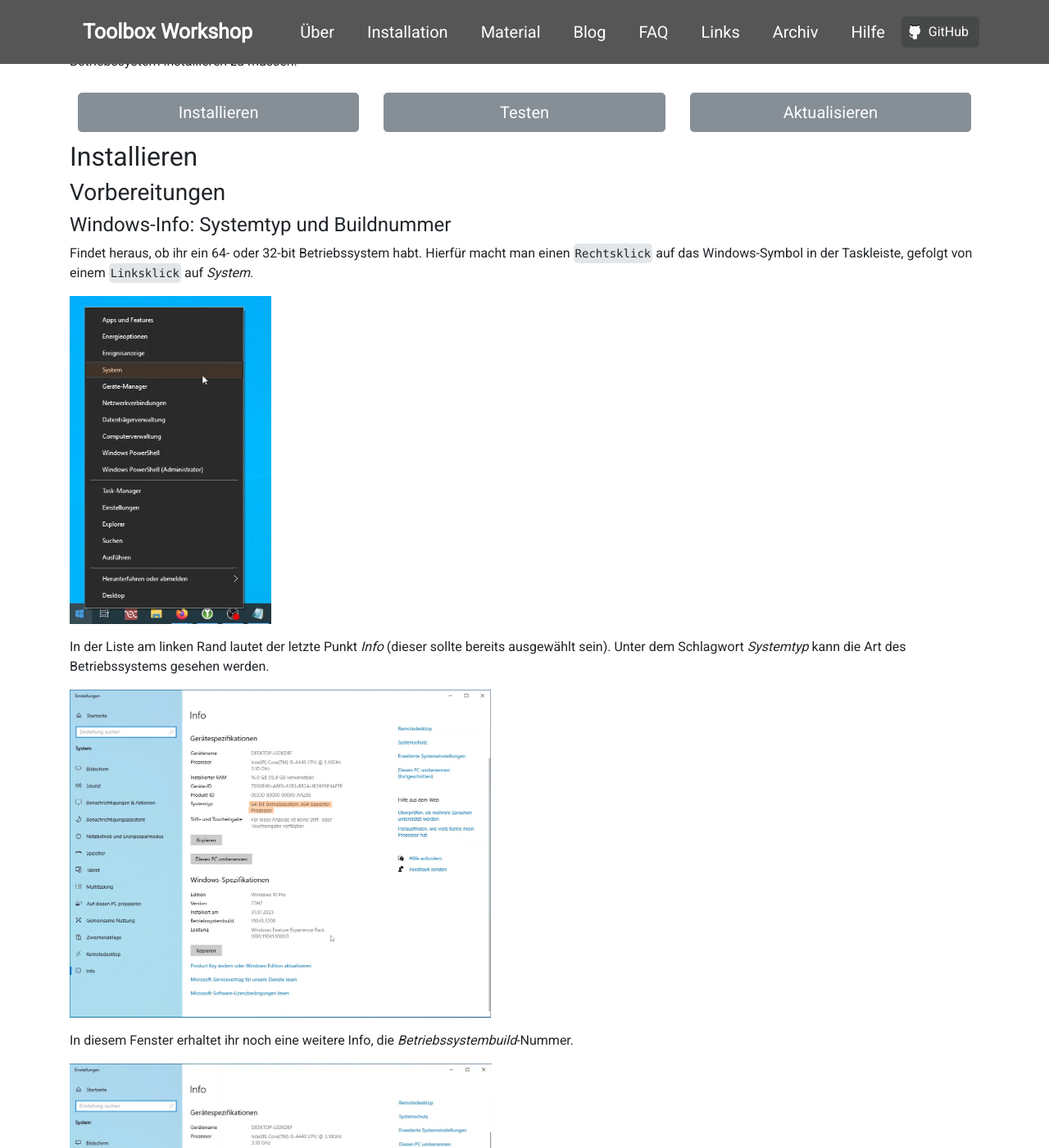
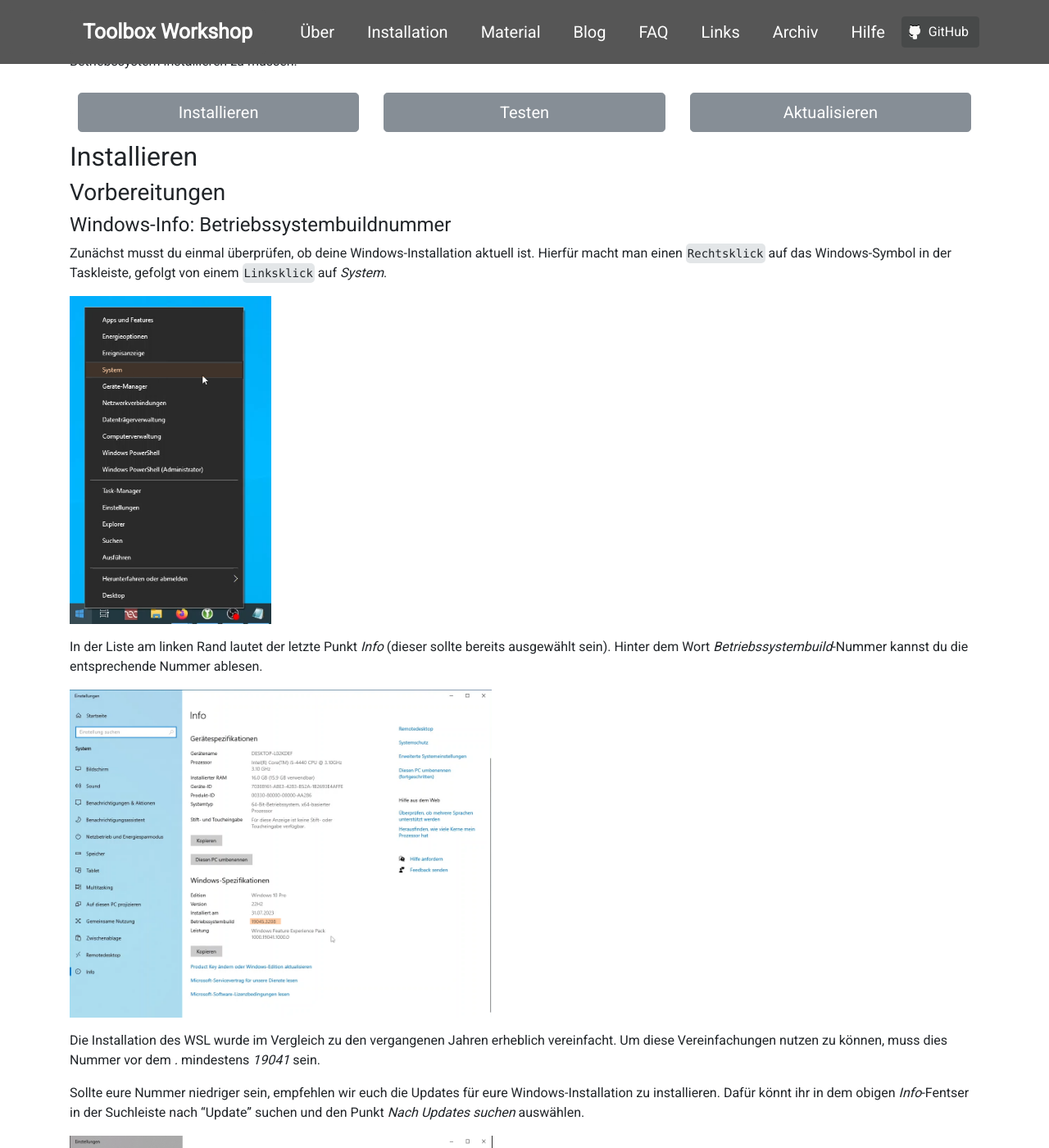
Before and after one commit to pep-dortmund/homepage-toolbox, a Jekyll site: the page built from install/windows.md, in a window 1280 px wide and 1400 px high, scrolled down 663 px. Shown: the whole window at 82% size. Built offline with Jekyll 4.4.1, drawn with Linux system fonts in a browser that asks for light colours; nearby versions of some CDN libraries.

Commit message:
removed 32bit/64bit discussion

```diff
--- a/install/windows.md
+++ b/install/windows.md
@@ -59,21 +59,17 @@ um eine Ubuntu Installation verwenden zu können ohne ein komplett neues Betrieb
 
 ### <a id="Vorbereitungen"></a>Vorbereitungen
 
-#### <a id="Windowsinfo"></a> Windows-Info: Systemtyp und Buildnummer
-Findet heraus, ob ihr ein 64- oder 32-bit Betriebssystem habt.
+#### <a id="Windowsinfo"></a> Windows-Info: Betriebssystembuildnummer
+Zunächst musst du einmal überprüfen, ob deine Windows-Installation aktuell ist.
 Hierfür macht man einen `Rechtsklick` auf das Windows-Symbol in der Taskleiste,
 gefolgt von einem `Linksklick` auf _System_.
 
-<img alt="" src="/img/wsl/win10-64bit-1.png" class="screenshot"/>
+<img alt="" src="/img/wsl/win10-buildnumber-1.png" class="screenshot"/>
 
 In der Liste am linken Rand lautet der letzte Punkt _Info_ (dieser sollte bereits ausgewählt sein).
-Unter dem Schlagwort _Systemtyp_ kann die Art des Betriebssystems gesehen werden.
+Hinter dem Wort _Betriebssystembuild_-Nummer kannst du die entsprechende Nummer ablesen.
 
-<img alt="" src="/img/wsl/win10-64bit-2.png" class="screenshot" />
-
-In diesem Fenster erhaltet ihr noch eine weitere Info, die _Betriebssystembuild_-Nummer.
-
-<img alt="" src="/img/wsl/win10-buildnumber.png" class="screenshot" />
+<img alt="" src="/img/wsl/win10-buildnumber-2.png" class="screenshot" />
 
 Die Installation des WSL wurde im Vergleich zu den vergangenen Jahren erheblich vereinfacht.
 Um diese Vereinfachungen nutzen zu können, muss dies Nummer vor dem _._ mindestens _19041_ sein.
```
Also changed, not shown: img/wsl/win10-buildnumber-1.png (renamed from img/wsl/win10-64bit-1.png), img/wsl/win10-buildnumber-2.png (renamed from img/wsl/win10-buildnumber.png).
